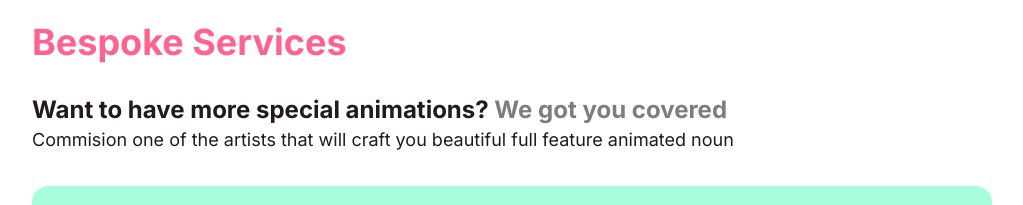
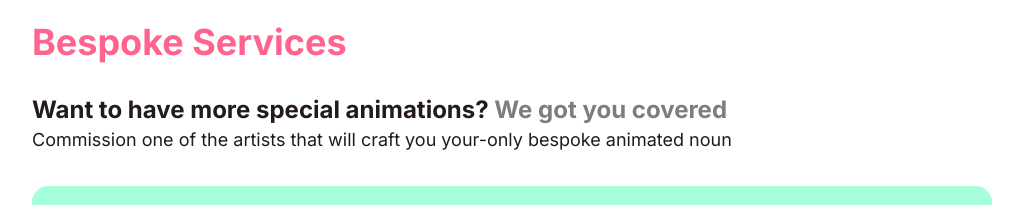
Before and after one commit to nikitattt/animatenouns, a Next.js app: page / in a window 1280 px wide. Shown: the part 940-1145 px from the top of the page, without its empty margins (128-1151 px from the left). Built offline with nearby package versions, Linux system fonts and the light colour scheme; a web font is replaced by a local one.

Commit message:
Update texts

```diff
--- a/components/BespokeService/index.tsx
+++ b/components/BespokeService/index.tsx
@@ -11,8 +11,8 @@ const BespokeService = ({ artists }: { artists: Artist[] }) => {
           <span className="text-grey">We got you covered</span>
         </p>
         <p className="text-lg">
-          Commision one of the artists that will craft you beautiful full
-          feature animated noun
+          Commission one of the artists that will craft you your-only bespoke
+          animated noun
         </p>
       </div>
       <ArtistsList artists={artists} />
--- a/pages/index.tsx
+++ b/pages/index.tsx
@@ -53,7 +53,7 @@ export async function getStaticProps() {
       dateAdded: '',
       lastUpdate: '',
       shortDescription: '',
-      workExamples: ['', '', ''],
+      workExamples: ['', '', '', ''],
       contacts: {},
       workCost: {
         preferredCurrency: 'USD',
```
